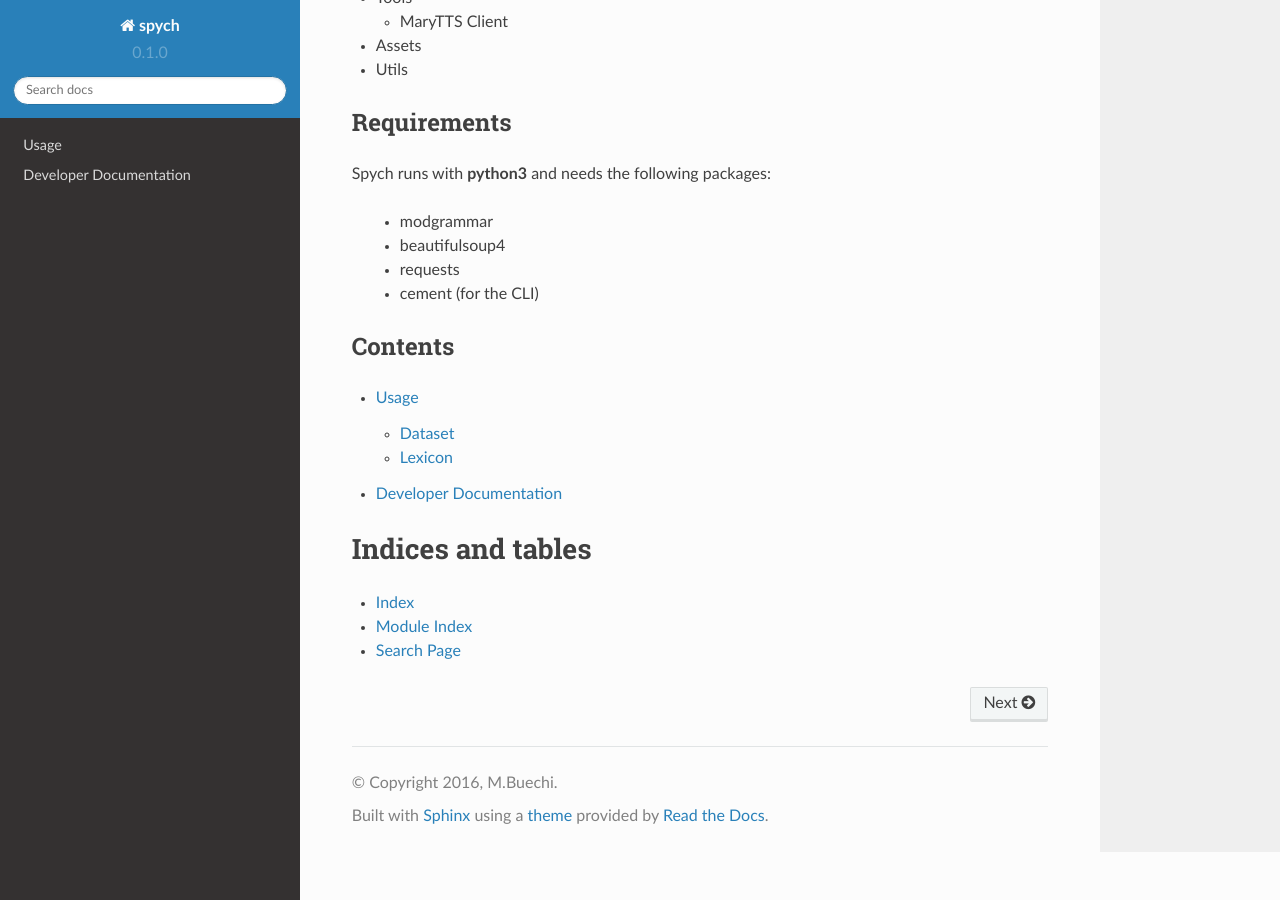
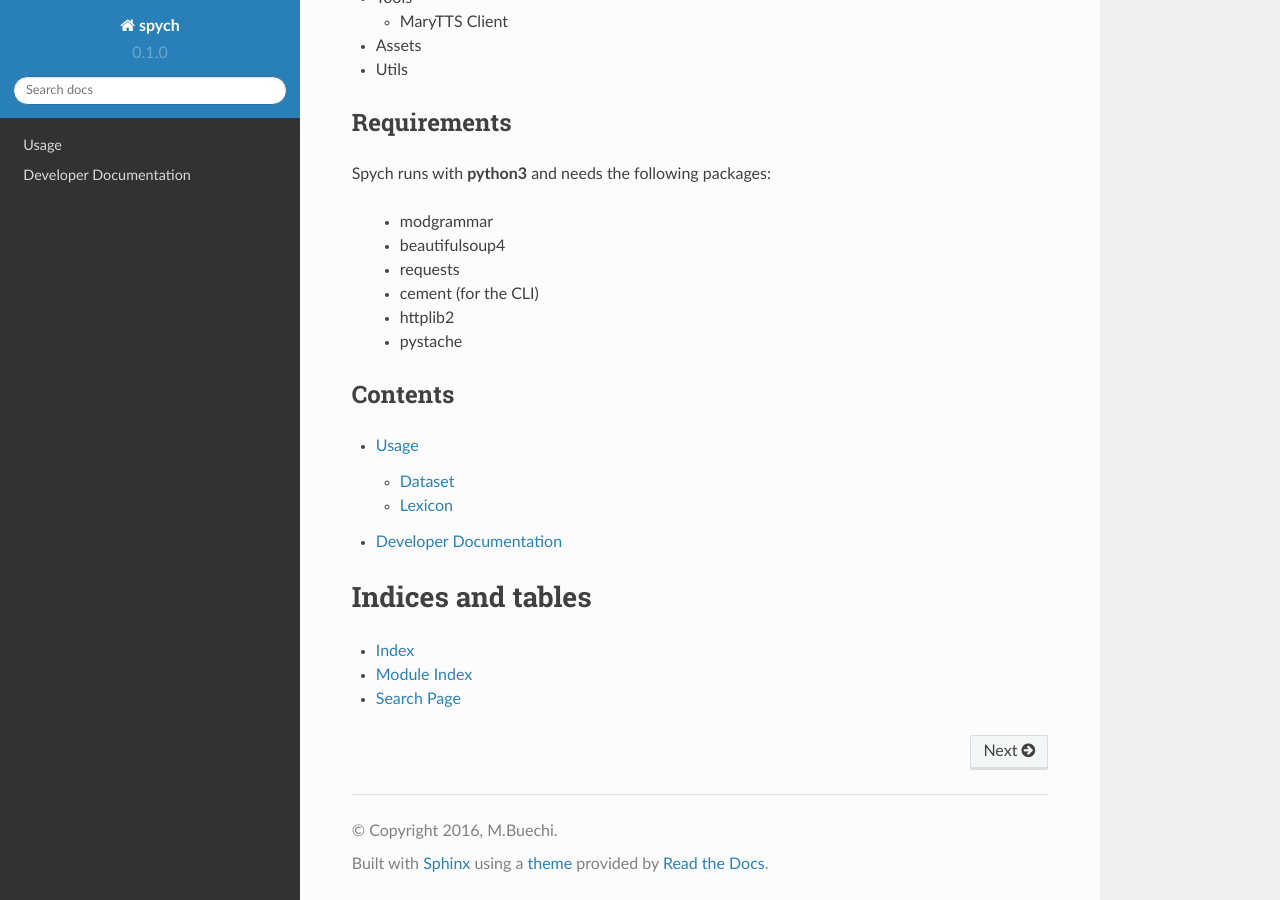
Before and after one commit to ynop/spych, a Sphinx documentation site: the page built from docs/index.rst, in a window 1280 px wide and 900 px high, scrolled down 1022 px. Built offline with Sphinx 7.4.7 and the Read the Docs theme 2.0.0, drawn with Linux system fonts in a browser that asks for light colours.

Commit message:
updated dependencies

```diff
--- a/docs/index.rst
+++ b/docs/index.rst
@@ -74,6 +74,8 @@ Spych runs with **python3** and needs the following packages:
    * beautifulsoup4
    * requests
    * cement (for the CLI)
+   * httplib2
+   * pystache
 
 
 Contents
--- a/requirements.txt
+++ b/requirements.txt
@@ -2,3 +2,5 @@ modgrammar
 beautifulsoup4
 requests
 cement
+httplib2
+pystache
```
